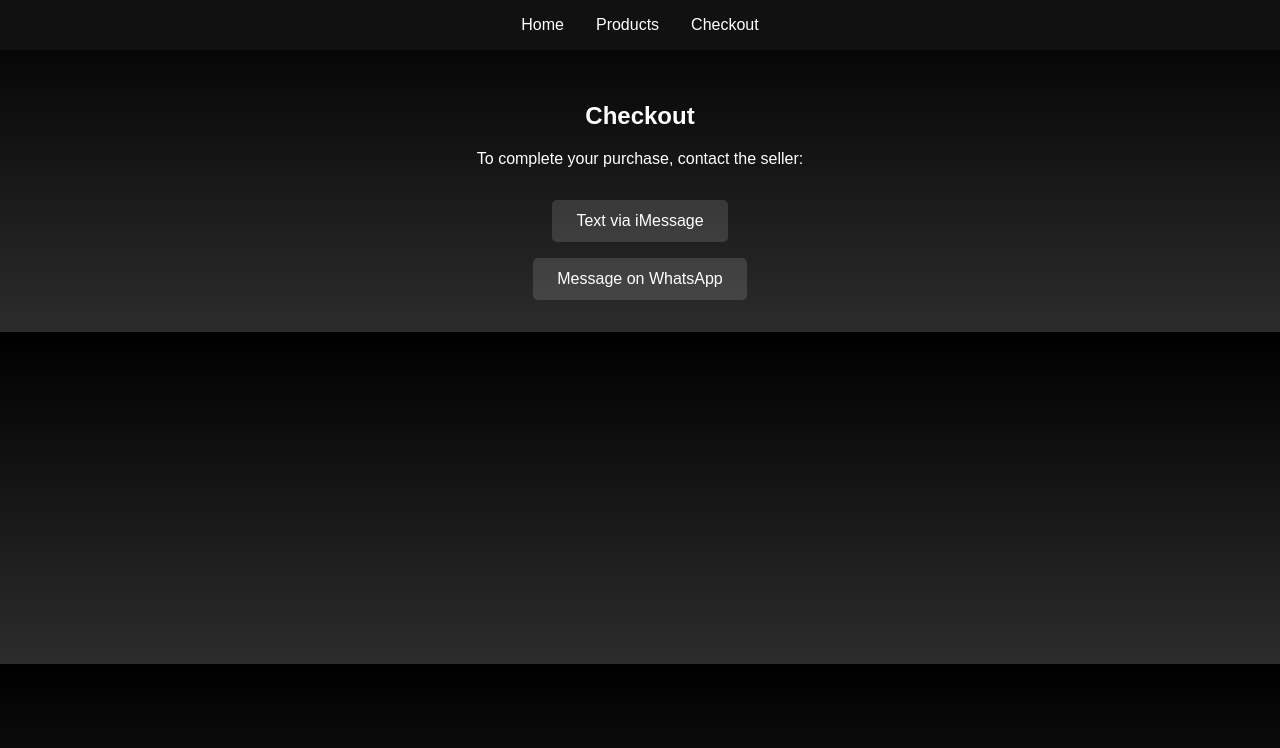
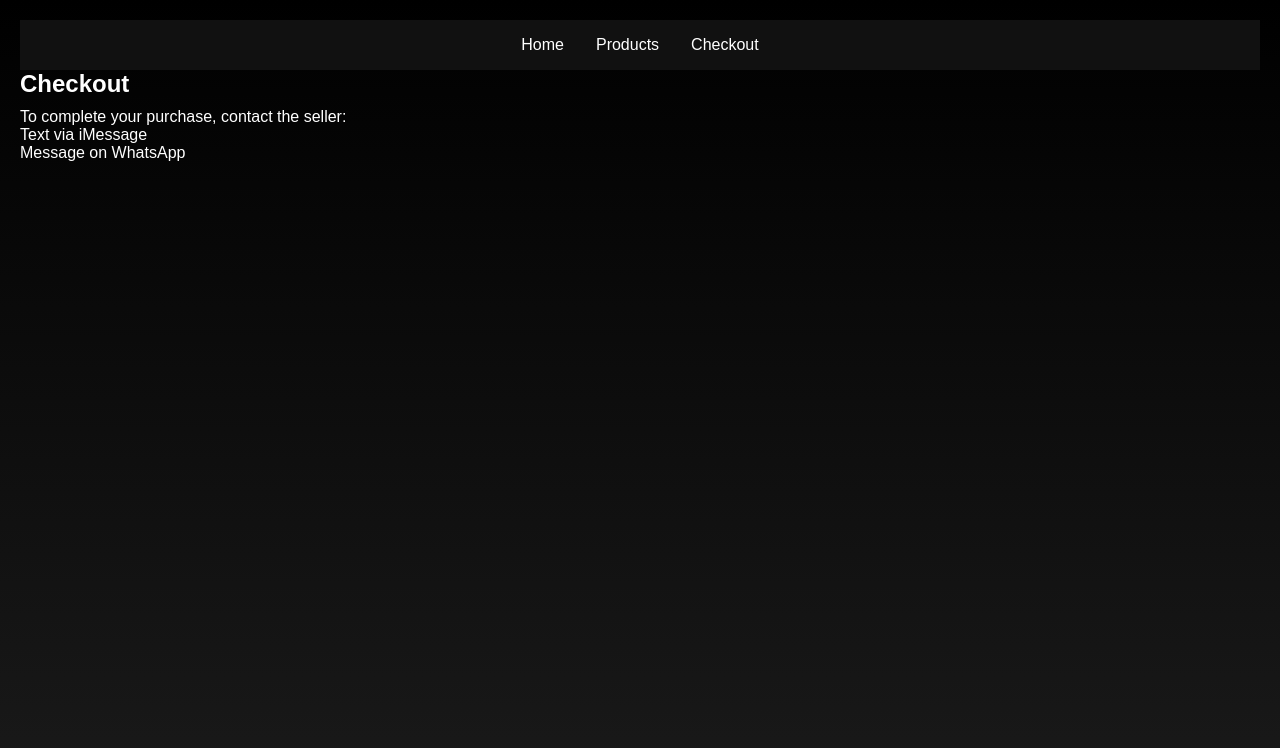
Before and after one commit to theosellszz/repo-ted, a React (Vite) app: page /checkout in a window 1280 px wide. Shown: the top 748 px of the page. Built offline with nearby package versions, Linux system fonts and the light colour scheme.

Commit message:
Update global.css

```diff
--- a/src/styles/global.css
+++ b/src/styles/global.css
@@ -1,47 +1,62 @@
-body {
+/* global.css */
+* {
   margin: 0;
-  font-family: 'Arial', sans-serif;
-  background: linear-gradient(to bottom, #000000, #2c2c2c);
-  color: white;
+  padding: 0;
+  box-sizing: border-box;
 }
 
-.page {
-  padding: 2rem;
-  text-align: center;
+body {
+  font-family: 'Arial', sans-serif;
+  background: linear-gradient(to bottom, #000000, #1a1a1a);
+  color: #ffffff;
+  min-height: 100vh;
+  padding: 20px;
 }
 
-.btn {
-  display: inline-block;
-  padding: 0.75rem 1.5rem;
-  background-color: #ffffff22;
-  color: white;
-  margin-top: 1rem;
-  border: none;
-  cursor: pointer;
+a {
+  color: #ffffff;
   text-decoration: none;
-  border-radius: 5px;
 }
 
-.btn:hover {
-  background-color: #ffffff44;
+a:hover {
+  text-decoration: underline;
 }
 
-.product-grid {
-  display: flex;
-  gap: 2rem;
-  justify-content: center;
-  flex-wrap: wrap;
-  margin-top: 2rem;
+img {
+  max-width: 100%;
+  height: auto;
+  border-radius: 12px;
+  box-shadow: 0 4px 10px rgba(255, 255, 255, 0.1);
 }
 
-.product-card {
-  background: #1a1a1a;
-  padding: 1rem;
-  border-radius: 10px;
-  width: 250px;
+button {
+  background-color: #333;
+  color: white;
+  border: none;
+  padding: 10px 20px;
+  border-radius: 8px;
+  cursor: pointer;
+  transition: background-color 0.3s;
 }
 
-.product-card img {
-  max-width: 100%;
-  border-radius: 8px;
+button:hover {
+  background-color: #555;
 }
+
+input, select, textarea {
+  background-color: #222;
+  color: white;
+  border: 1px solid #444;
+  padding: 10px;
+  border-radius: 6px;
+}
+
+.container {
+  max-width: 1200px;
+  margin: 0 auto;
+}
+
+h1, h2, h3, h4, h5, h6 {
+  color: #ffffff;
+  margin-bottom: 10px;
+}
```
